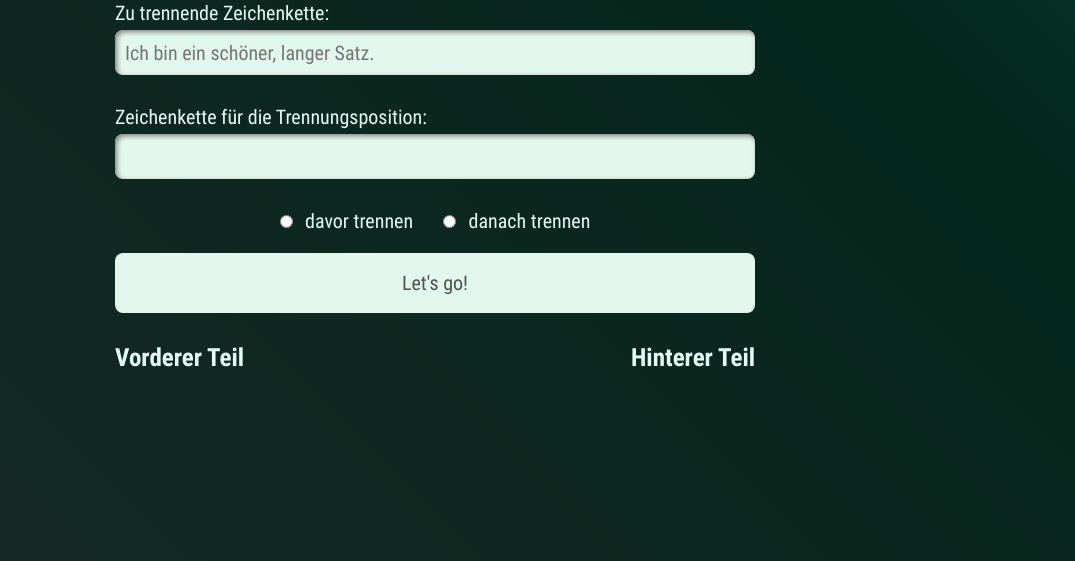
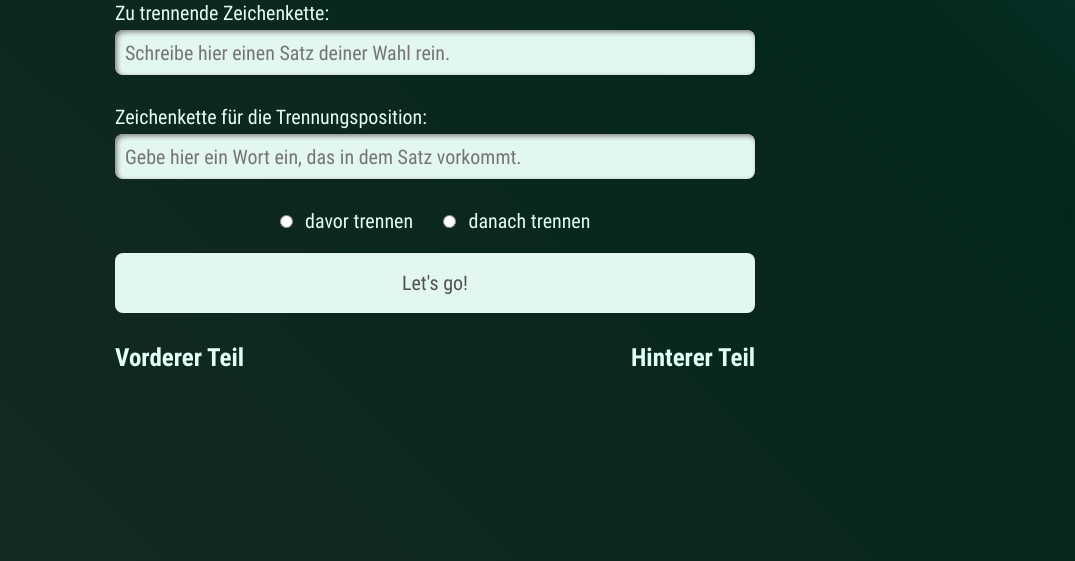
Before and after one commit to jenny-dreamatrix/Project-Zeichenkettentrennungsmaschine, a plain HTML site: page index.html in a window 1280 px wide. Shown: the part 239-800 px from the top of the page, without its empty margins (205-1280 px from the left). Drawn offline with Linux system fonts and the light colour scheme.

Commit message:
new text

```diff
--- a/index.html
+++ b/index.html
@@ -18,14 +18,19 @@
         <input
           type="text"
           id="zeichenkette"
-          placeholder="Ich bin ein schöner, langer Satz."
+          placeholder="Schreibe hier einen Satz deiner Wahl rein."
           required
         />
 
         <label for="trennungsposition"
           >Zeichenkette für die Trennungsposition:</label
         >
-        <input type="text" id="trennungsposition" required />
+        <input
+          type="text"
+          id="trennungsposition"
+          placeholder="Gebe hier ein Wort ein, das in dem Satz vorkommt."
+          required
+        />
 
         <div>
           <figure>
```
